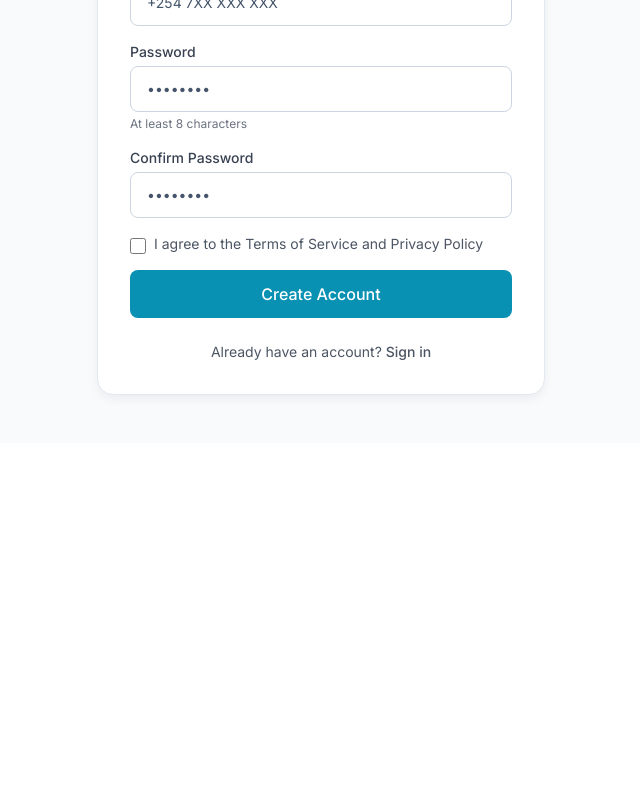
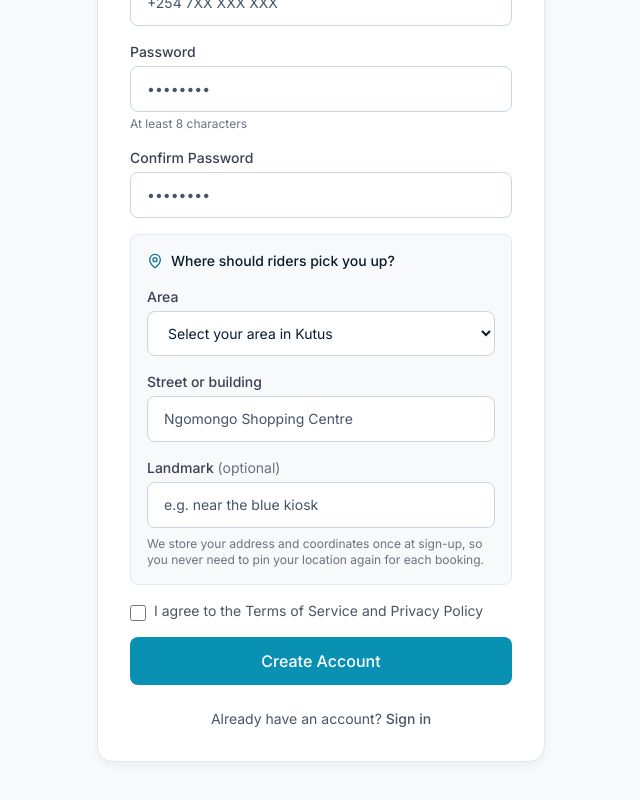
Before and after one commit to its-muchiri/laundry-marketplace, a Next.js app in the folder Desktop/cleanest/apps/web/: page /signup in a window 1280 px wide. Shown: the part 669-1469 px from the top of the page, without its empty margins (319-959 px from the left). Before the commit the page ends 1112 px from the top, so only its background shows below. Built offline with nearby package versions, Linux system fonts and the light colour scheme.

Commit message:
feat(web): sign-up address pin with landmark note
R3: customers pick their Kutus area, street and an
optional landmark at sign-up; coordinates are stored
once so riders always know the pickup point

```diff
--- a/Desktop/cleanest/apps/web/src/app/signup/signup-form.tsx
+++ b/Desktop/cleanest/apps/web/src/app/signup/signup-form.tsx
@@ -3,9 +3,24 @@
 import Link from 'next/link';
 import Image from 'next/image';
 import { useState } from 'react';
+import { MapPin } from 'lucide-react';
 import { brand } from '@/lib/brand';
 
 type Role = 'customer' | 'provider' | 'rider';
+
+const areas = [
+  'Ngomongo',
+  'Diaspora',
+  'Gitwe',
+  'Mjini',
+  'Soko',
+  'Joslian',
+  'Executive',
+  'Leisure',
+  'Spenza',
+  'Summer Gardens',
+  'Maanet',
+];
 
 export default function SignupForm() {
   const [role, setRole] = useState<Role>('customer');
@@ -16,6 +31,11 @@ export default function SignupForm() {
     phone: '',
     password: '',
     confirmPassword: '',
+  });
+  const [address, setAddress] = useState({
+    area: '',
+    street: '',
+    landmark: '',
   });
   const [loading, setLoading] = useState(false);
   const [error, setError] = useState('');
@@ -234,6 +254,66 @@ export default function SignupForm() {
               />
             </div>
 
+            {role === 'customer' && (
+              <div className="border border-border rounded-lg p-4 bg-surface">
+                <p className="flex items-center gap-2 text-sm font-medium mb-4">
+                  <MapPin className="h-4 w-4 text-primary-strong" />
+                  Where should riders pick you up?
+                </p>
+                <div className="space-y-4">
+                  <div>
+                    <label htmlFor="area" className="block text-sm font-medium text-gray-700 mb-1">
+                      Area
+                    </label>
+                    <select
+                      id="area"
+                      value={address.area}
+                      onChange={(e) => setAddress({ ...address, area: e.target.value })}
+                      required
+                      className="input-field"
+                    >
+                      <option value="">Select your area in Kutus</option>
+                      {areas.map((area) => (
+                        <option key={area} value={area}>{area}</option>
+                      ))}
+                    </select>
+                  </div>
+                  <div>
+                    <label htmlFor="street" className="block text-sm font-medium text-gray-700 mb-1">
+                      Street or building
+                    </label>
+                    <input
+                      id="street"
+                      type="text"
+                      value={address.street}
+                      onChange={(e) => setAddress({ ...address, street: e.target.value })}
+                      required
+                      className="input-field"
+                      placeholder="Ngomongo Shopping Centre"
+                    />
+                  </div>
+                  <div>
+                    <label htmlFor="landmark" className="block text-sm font-medium text-gray-700 mb-1">
+                      Landmark <span className="text-gray-500 font-normal">(optional)</span>
+                    </label>
+                    <input
+                      id="landmark"
+                      type="text"
+                      value={address.landmark}
+                      onChange={(e) => setAddress({ ...address, landmark: e.target.value })}
+                      className="input-field"
+                      placeholder="e.g. near the blue kiosk"
+                    />
+                    <p className="mt-2 text-xs text-gray-500">
+                      We store your address and coordinates once at
+                      sign-up, so you never need to pin your location
+                      again for each booking.
+                    </p>
+                  </div>
+                </div>
+              </div>
+            )}
+
             <div className="flex items-start gap-2">
               <input
                 id="terms"
```
